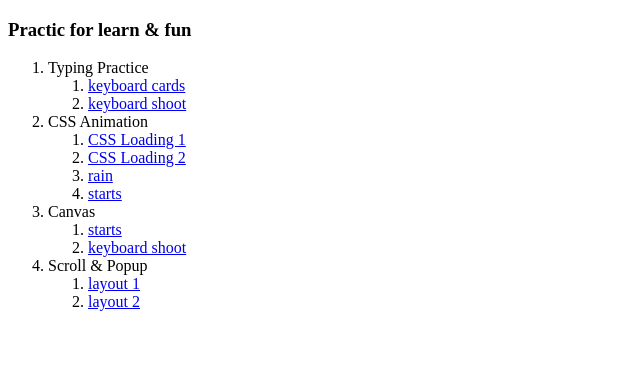
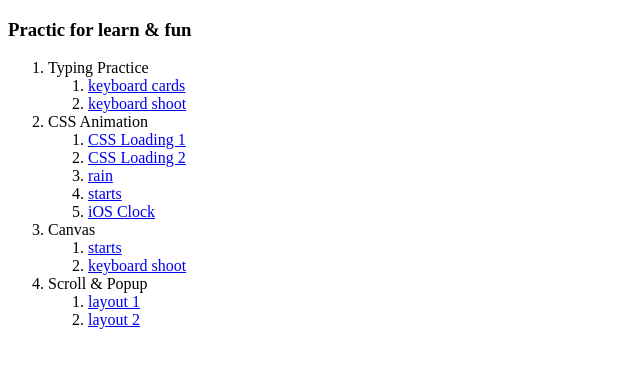
Before and after one commit to happydongzh/learnFun, a plain HTML site: page index.html in a window 1280 px wide. Shown: the whole page, without its empty margins (0-640 px from the left). Drawn offline with Linux system fonts and the light colour scheme.

Commit message:
Update index.html

```diff
--- a/index.html
+++ b/index.html
@@ -25,6 +25,8 @@
                     <li><a href="./loadings/loadings.html">CSS Loading 2</a></li>
                     <li><a href="./loadings/rain.html">rain</a></li>
                     <li><a href="./loadings/stars.html">starts</a></li>
+                    <li><a href="https://happydongzh.github.io/clock/">iOS Clock</a></li>
+
                 </ol>
             </li>
             <li>
```
